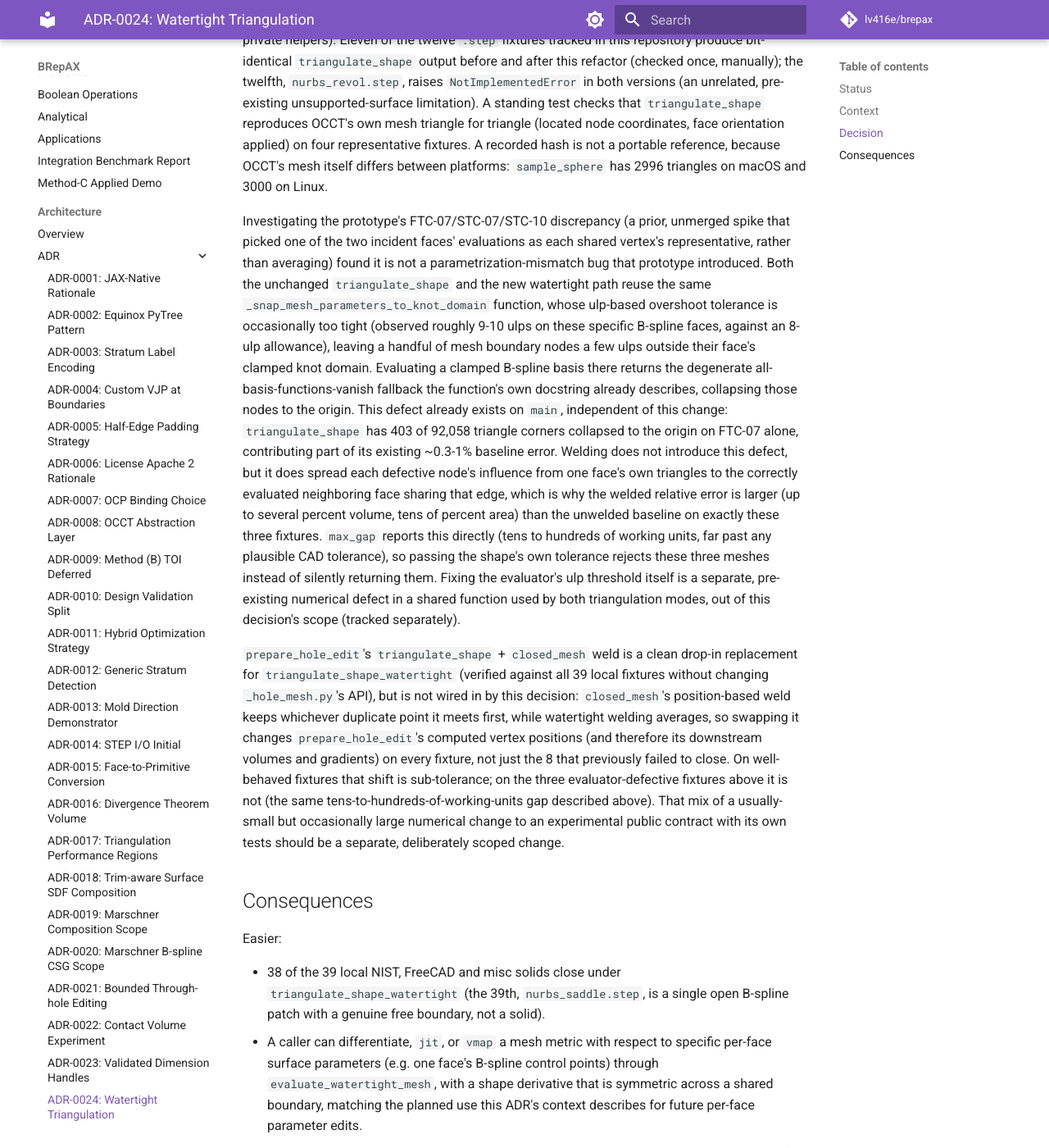
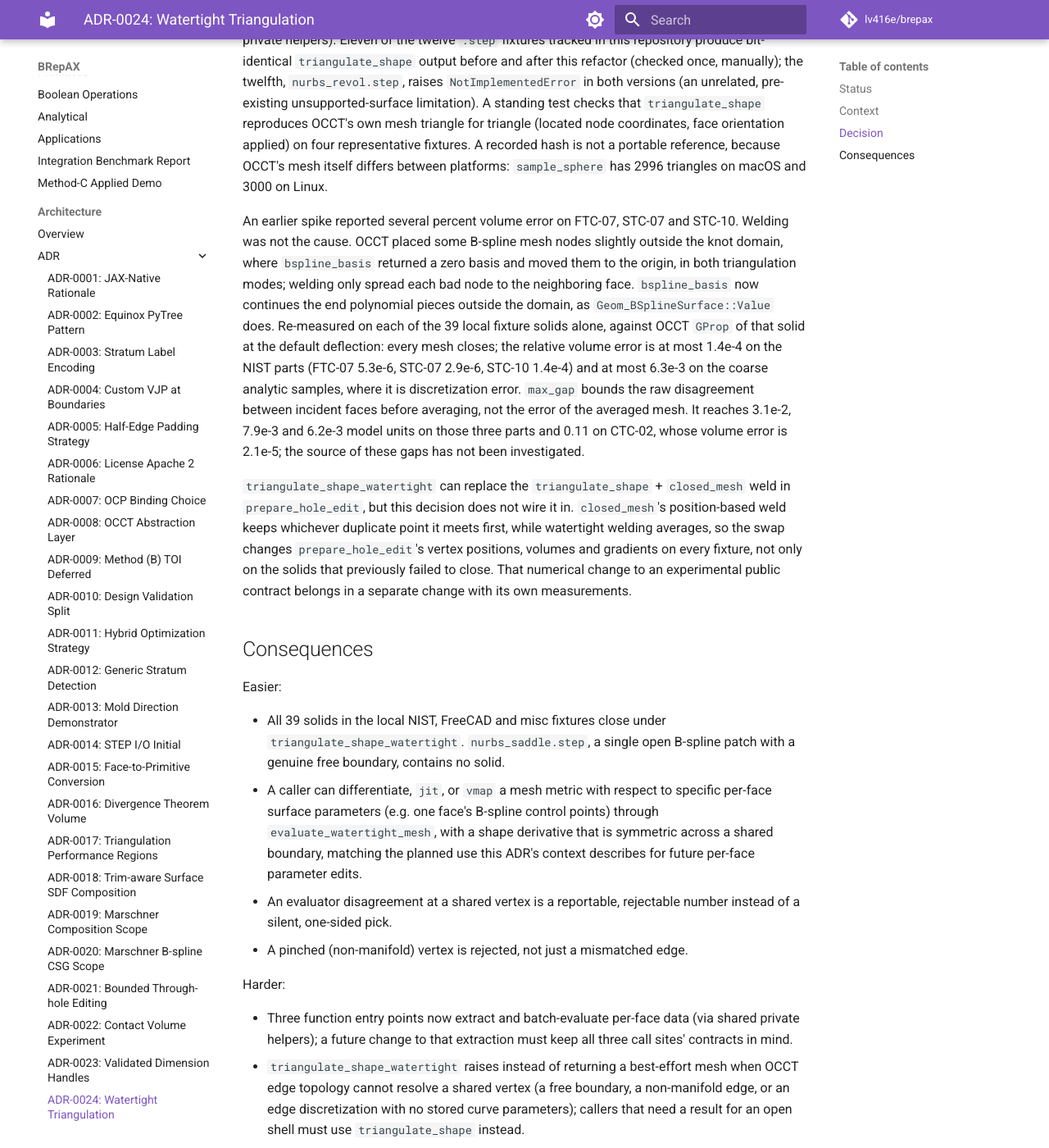
Before and after one commit to lv416e/brepax, an MkDocs documentation site: the page built from docs/architecture/adr/0024-watertight-triangulation.md, in a window 1280 px wide and 1400 px high, scrolled down 2544 px. Shown: the whole window at 82% size. Built offline with MkDocs 1.6.1 and Material for MkDocs 9.7.7, drawn with Linux system fonts in a browser that asks for light colours; comment, search, counter and statistics services are not loaded; some of the changed text lies outside the part shown.

Commit message:
fix(brep): tighten edge-parameter check, hash topology by identity
- Compare shared-edge curve parameters with rtol=0: the default
  relative tolerance accepted mismatches of about 1e-2 for parameters
  near 1000, beyond the stated roundoff bound.
- WatertightTopology compares and hashes by identity, so it works as a
  jit static argument as documented; its fields are lists and arrays.
- ADR-0024: replace the obsolete knot-domain snap explanation with the
  current behavior and re-measured errors, count solids rather than
  files, and fix the direction of the replacement sentence.

Co-Authored-By: Claude Opus 5.5 <noreply@anthropic.com>

```diff
--- a/docs/architecture/adr/0024-watertight-triangulation.md
+++ b/docs/architecture/adr/0024-watertight-triangulation.md
@@ -37,7 +37,7 @@ shared vertex's representative, which silently gives `d(vertex)/d(params)`
 one-sided: the other incident face's shape-derivative contribution at that
 row is zero, biasing any future optimization that moves both adjacent
 surfaces, and on NIST FTC-07/STC-07 (and STC-10) picking the worse of the two
-sides inflated an existing, narrow evaluator defect (see below) up to 46%
+sides inflated a since-fixed evaluator defect (see below) up to 46%
 relative area error with no signal that anything was wrong.
 
 ## Decision
@@ -122,53 +122,39 @@ applied) on four representative fixtures. A recorded hash is not a
 portable reference, because OCCT's mesh itself differs between platforms:
 `sample_sphere` has 2996 triangles on macOS and 3000 on Linux.
 
-Investigating the prototype's FTC-07/STC-07/STC-10 discrepancy (a prior,
-unmerged spike that picked one of the two incident faces' evaluations as
-each shared vertex's representative, rather than averaging) found it is not
-a parametrization-mismatch bug that prototype introduced. Both the unchanged
-`triangulate_shape` and the new watertight path reuse the same
-`_snap_mesh_parameters_to_knot_domain` function, whose ulp-based overshoot
-tolerance is occasionally too tight (observed roughly 9-10 ulps on these
-specific B-spline faces, against an 8-ulp allowance), leaving a handful of
-mesh boundary nodes a few ulps outside their face's clamped knot domain.
-Evaluating a clamped B-spline basis there returns the degenerate
-all-basis-functions-vanish fallback the function's own docstring already
-describes, collapsing those nodes to the origin. This defect already exists
-on `main`, independent of this change: `triangulate_shape` has 403 of 92,058
-triangle corners collapsed to the origin on FTC-07 alone, contributing part
-of its existing ~0.3-1% baseline error. Welding does not introduce this
-defect, but it does spread each defective node's influence from one face's
-own triangles to the correctly evaluated neighboring face sharing that edge,
-which is why the welded relative error is larger (up to several percent
-volume, tens of percent area) than the unwelded baseline on exactly these
-three fixtures. `max_gap` reports this directly (tens to hundreds of working
-units, far past any plausible CAD tolerance), so passing the shape's own
-tolerance rejects these three meshes instead of silently returning them.
-Fixing the evaluator's ulp threshold itself is a separate, pre-existing
-numerical defect in a shared function used by both triangulation modes, out
-of this decision's scope (tracked separately).
+An earlier spike reported several percent volume error on FTC-07, STC-07
+and STC-10. Welding was not the cause. OCCT placed some B-spline mesh nodes
+slightly outside the knot domain, where `bspline_basis` returned a zero
+basis and moved them to the origin, in both triangulation modes; welding
+only spread each bad node to the neighboring face. `bspline_basis` now
+continues the end polynomial pieces outside the domain, as
+`Geom_BSplineSurface::Value` does. Re-measured on each of the 39 local
+fixture solids alone, against OCCT `GProp` of that solid at the default
+deflection: every mesh closes; the relative volume error is at most
+1.4e-4 on the NIST parts (FTC-07 5.3e-6, STC-07 2.9e-6, STC-10 1.4e-4)
+and at most 6.3e-3 on the coarse analytic samples, where it is
+discretization error. `max_gap` bounds the raw disagreement between
+incident faces before averaging, not the error of the averaged mesh. It
+reaches 3.1e-2, 7.9e-3 and 6.2e-3 model units on those three parts and
+0.11 on CTC-02, whose volume error is 2.1e-5; the source of these gaps has
+not been investigated.
 
-`prepare_hole_edit`'s `triangulate_shape` + `closed_mesh` weld is a clean
-drop-in replacement for `triangulate_shape_watertight` (verified against all
-39 local fixtures without changing `_hole_mesh.py`'s API), but is not wired in
-by this decision: `closed_mesh`'s position-based weld keeps whichever
-duplicate point it meets first, while watertight welding averages, so
-swapping it changes `prepare_hole_edit`'s computed vertex positions (and
-therefore its downstream volumes and gradients) on every fixture, not just
-the 8 that previously failed to close. On well-behaved fixtures that shift
-is sub-tolerance; on the three evaluator-defective fixtures above it is not
-(the same tens-to-hundreds-of-working-units gap described above). That mix
-of a usually-small but occasionally large numerical change to an
-experimental public contract with its own tests should be a separate,
-deliberately scoped change.
+`triangulate_shape_watertight` can replace the `triangulate_shape` +
+`closed_mesh` weld in `prepare_hole_edit`, but this decision does not wire
+it in. `closed_mesh`'s position-based weld keeps whichever duplicate point
+it meets first, while watertight welding averages, so the swap changes
+`prepare_hole_edit`'s vertex positions, volumes and gradients on every
+fixture, not only on the solids that previously failed to close. That
+numerical change to an experimental public contract belongs in a separate
+change with its own measurements.
 
 ## Consequences
 
 Easier:
 
-- 38 of the 39 local NIST, FreeCAD and misc solids close under
-  `triangulate_shape_watertight` (the 39th, `nurbs_saddle.step`, is a single
-  open B-spline patch with a genuine free boundary, not a solid).
+- All 39 solids in the local NIST, FreeCAD and misc fixtures close under
+  `triangulate_shape_watertight`. `nurbs_saddle.step`, a single open
+  B-spline patch with a genuine free boundary, contains no solid.
 - A caller can differentiate, `jit`, or `vmap` a mesh metric with respect to
   specific per-face surface parameters (e.g. one face's B-spline control
   points) through `evaluate_watertight_mesh`, with a shape derivative that is
```
Also changed, not shown: 2 other files.
